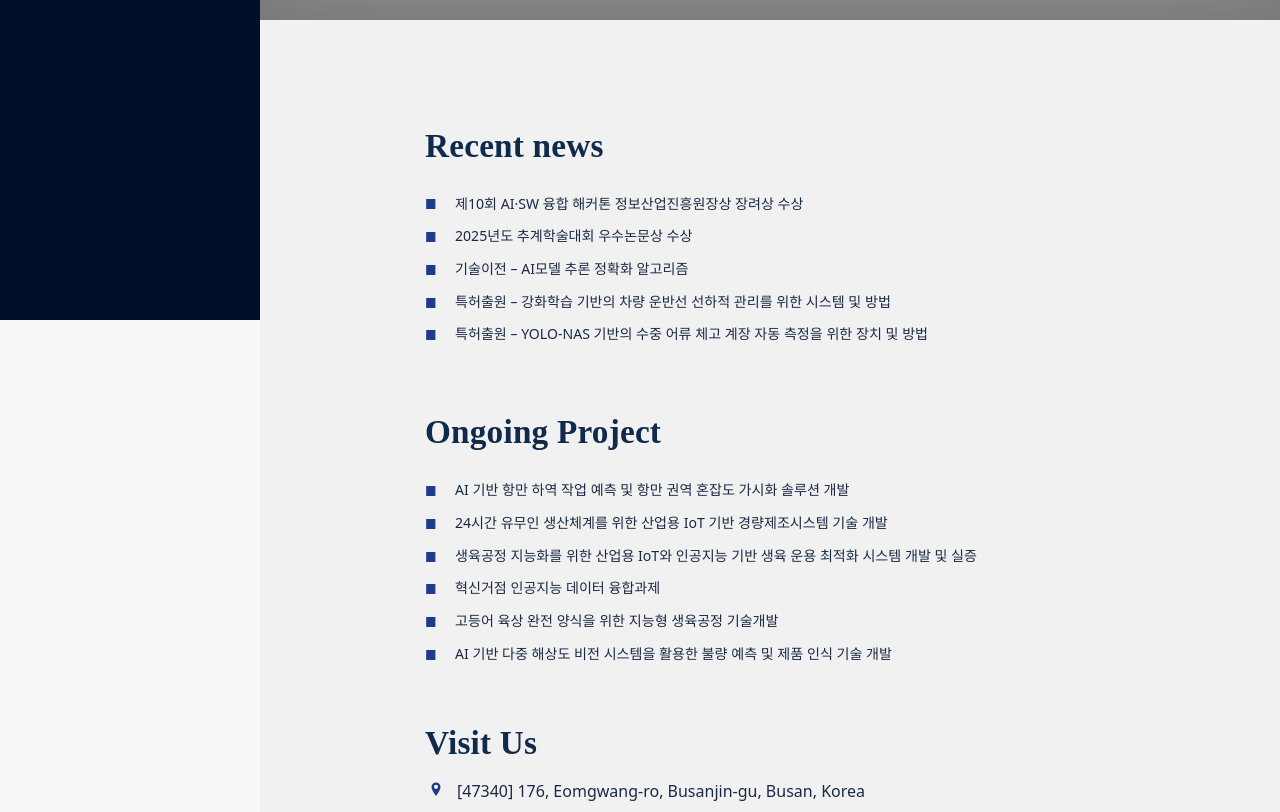
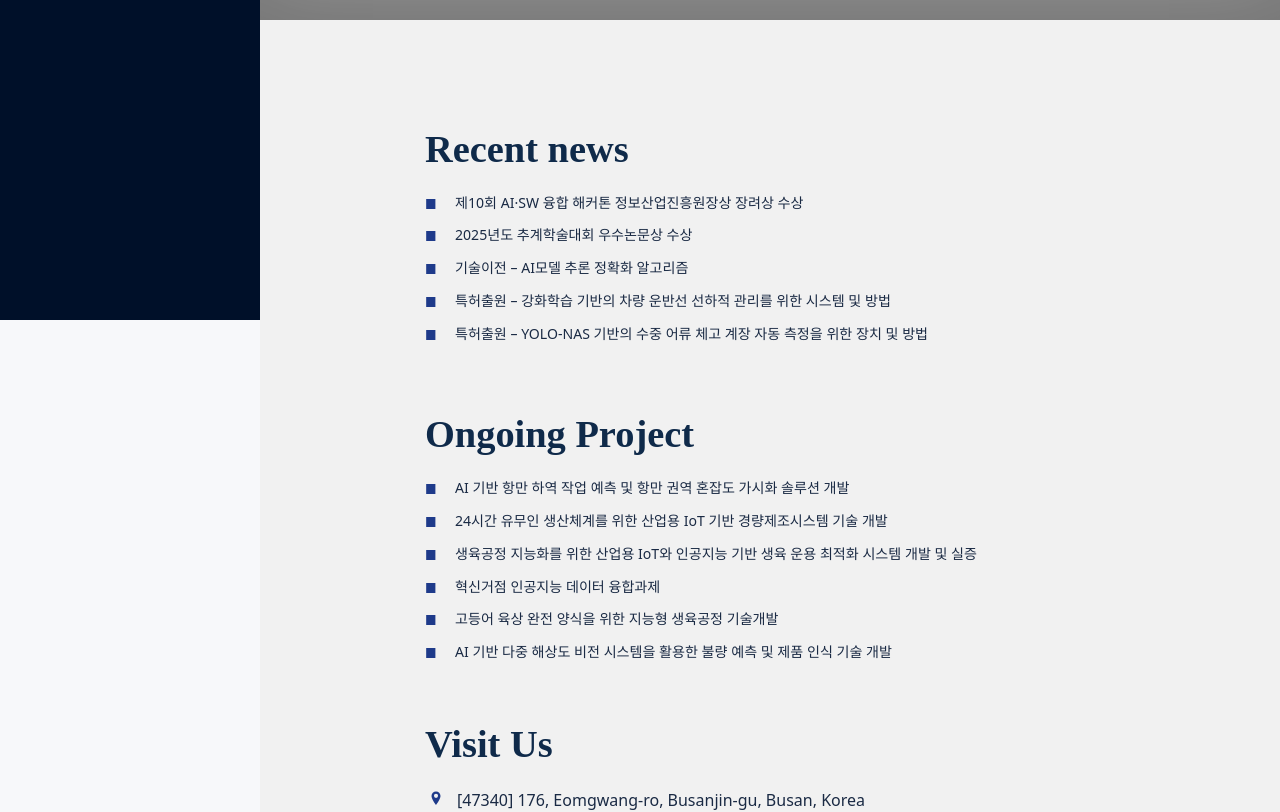
Before and after one commit to shch989/deu-lab-website, a React (Create React App) app: page / in a window 1280 px wide. Shown: the part 480-1292 px from the top of the page. Built offline with nearby package versions, Linux system fonts and the light colour scheme; grey boxes are pictures that could not be loaded.

Commit message:
디자인 세부 수정

```diff
--- a/src/components/Contact/ContactPeopleSection.jsx
+++ b/src/components/Contact/ContactPeopleSection.jsx
@@ -39,14 +39,14 @@ const Role = styled.div`
 `;
 
 const Name = styled.h2`
-  margin: 0 0 10px;
+  margin: 0 0 15px;
   font-weight: 800;
   font-size: clamp(22px, 1.5vw, 36px);
   color: #0f2a4a;
 `;
 
 const Dept = styled.p`
-  margin: 0 0 14px;
+  margin: 0 0 20px;
   line-height: 1.7;
 `;
 
--- a/src/components/Home/HomeContactSection.jsx
+++ b/src/components/Home/HomeContactSection.jsx
@@ -18,12 +18,12 @@ const Inner = styled.div`
   box-sizing: border-box;
 `;
 
-const Title = styled.h2`
+const Title = styled.h1`
   font-family: 'Noto Serif KR', 'Nanum Myeongjo', 'Times New Roman', serif;
-  font-weight: 700;
-  letter-spacing: 0.2px;
-  margin: 0 0 14px;
-  font-size: clamp(22px, 2.6vw, 36px);
+  font-weight: 800;
+  font-size: clamp(24px, 3vw, 40px);
+  line-height: 1.2;
+  margin: 0 0 18px;
   color: #0f2a4a;
 `;
 
--- a/src/components/Home/HomeProjectsSection.jsx
+++ b/src/components/Home/HomeProjectsSection.jsx
@@ -29,13 +29,12 @@ const Block = styled.div`
     `}
 `;
 
-const Title = styled.h2`
-  font-family: 'Times New Roman', serif;
-  font-weight: 700;
-  letter-spacing: 0.2px;
-  margin: 0 0 25px;
-  font-size: clamp(22px, 2.6vw, 36px);
+const Title = styled.h1`
+  font-family: 'Noto Serif KR', 'Nanum Myeongjo', 'Times New Roman', serif;
+  font-weight: 800;
+  font-size: clamp(24px, 3vw, 40px);
   line-height: 1.2;
+  margin: 0 0 18px;
   color: #0f2a4a;
 `;
 
--- a/src/components/Publications/PublicationsSection.jsx
+++ b/src/components/Publications/PublicationsSection.jsx
@@ -42,22 +42,17 @@ const List = styled.ul`
 `;
 
 const Item = styled.li`
-  font-family: 'Noto Serif KR','Nanum Myeongjo','Times New Roman', serif;
   position: relative;
-  padding-left: 26px;             /* 불릿-텍스트 간격 */
+  padding-left: 22px;
   line-height: 1.9;
-  font-size: clamp(14px, 1.1vw, 18px);
-
-  &::before {
+  &::before{
     content: "■";
     position: absolute;
-    left: 0;
-    top: 0.12em;
-    font-size: 0.85em;
+    left: 0; top: 0.15em;
+    font-size: 0.8em;
     color: #1e3a8a;
   }
-
-  & + & { margin-top: 10px; }     /* 항목 간 간격 */
+  & + & { margin-top: 6px; }
 `;
 
 const PublicationsSection = () => {
```
